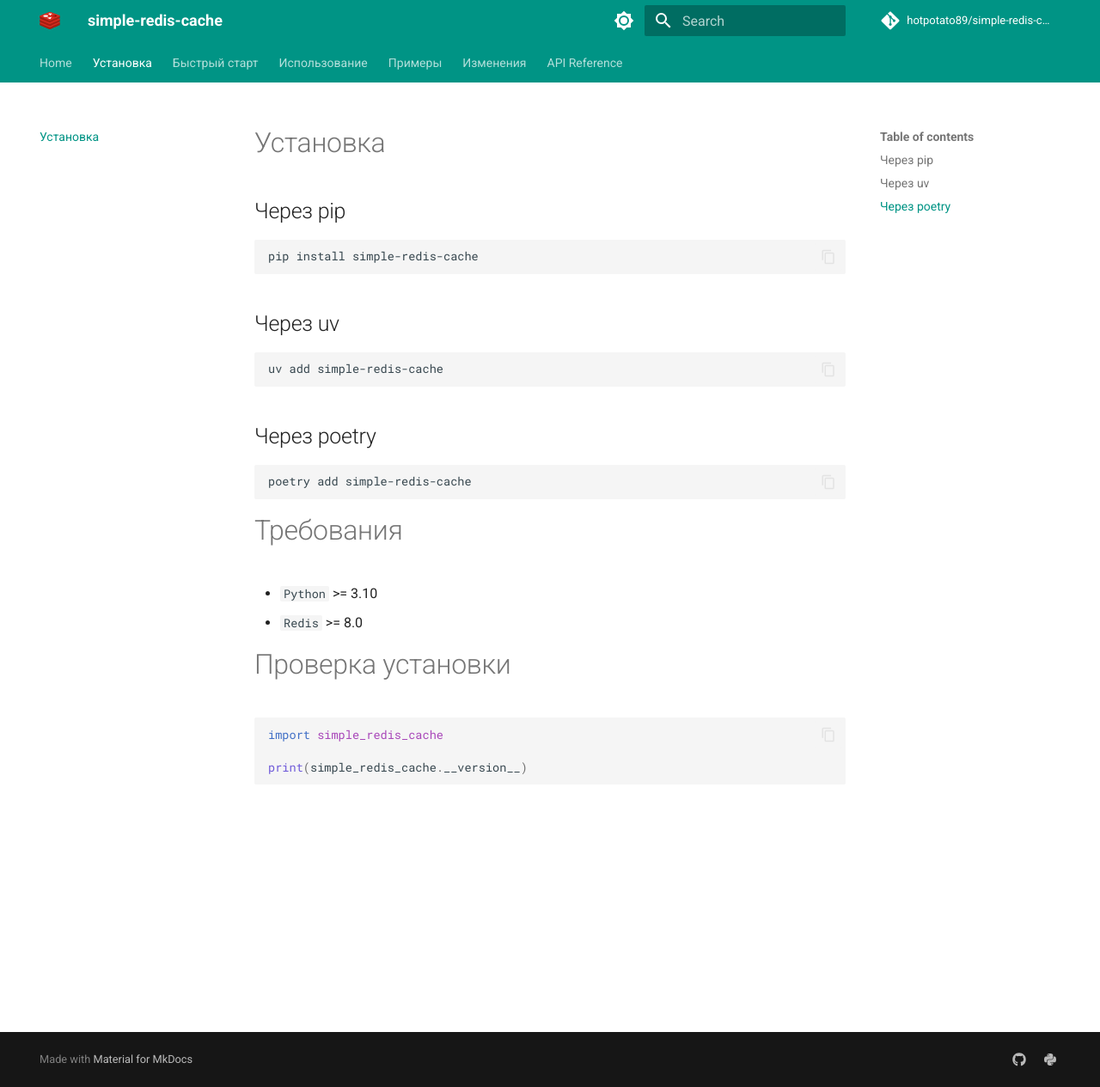
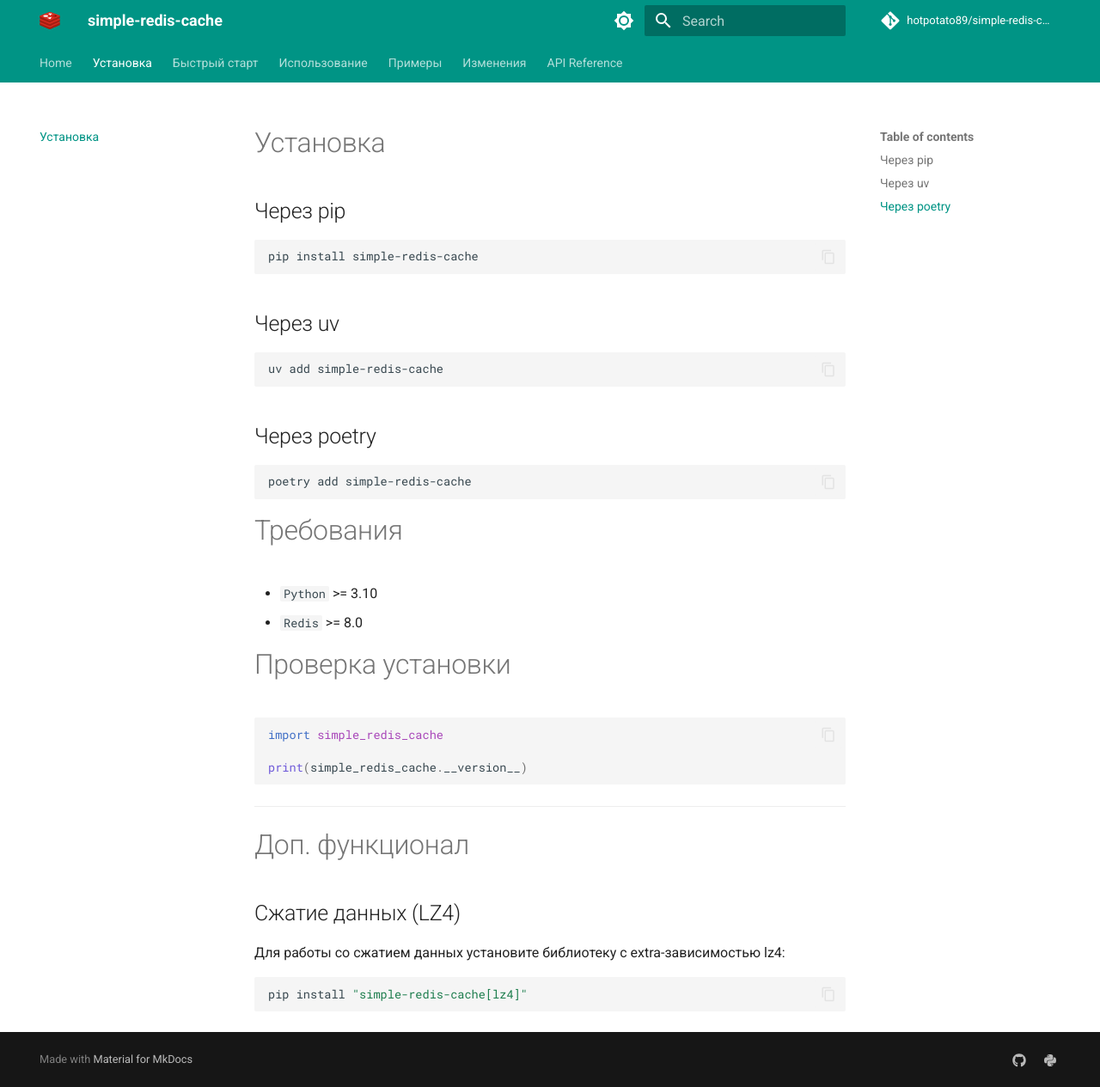
Before and after one commit to hotpotato89/simple-redis-cache, an MkDocs documentation site: the page built from docs/installation.md, in a window 1280 px wide and 1265 px high. Shown: the whole window at 86% size. Built offline with MkDocs 1.6.1 and Material for MkDocs 9.7.7, drawn with Linux system fonts in a browser that asks for light colours; comment, search, counter and statistics services are not loaded.

Commit message:
docs(mkdocs): installation

````diff
--- a/docs/installation.md
+++ b/docs/installation.md
@@ -28,3 +28,15 @@
 
 print(simple_redis_cache.__version__)
 ```
+
+---
+
+# Доп. функционал
+
+## Сжатие данных (LZ4)
+
+Для работы со сжатием данных установите библиотеку с extra-зависимостью lz4:
+
+```bash
+pip install "simple-redis-cache[lz4]"
+```
````
